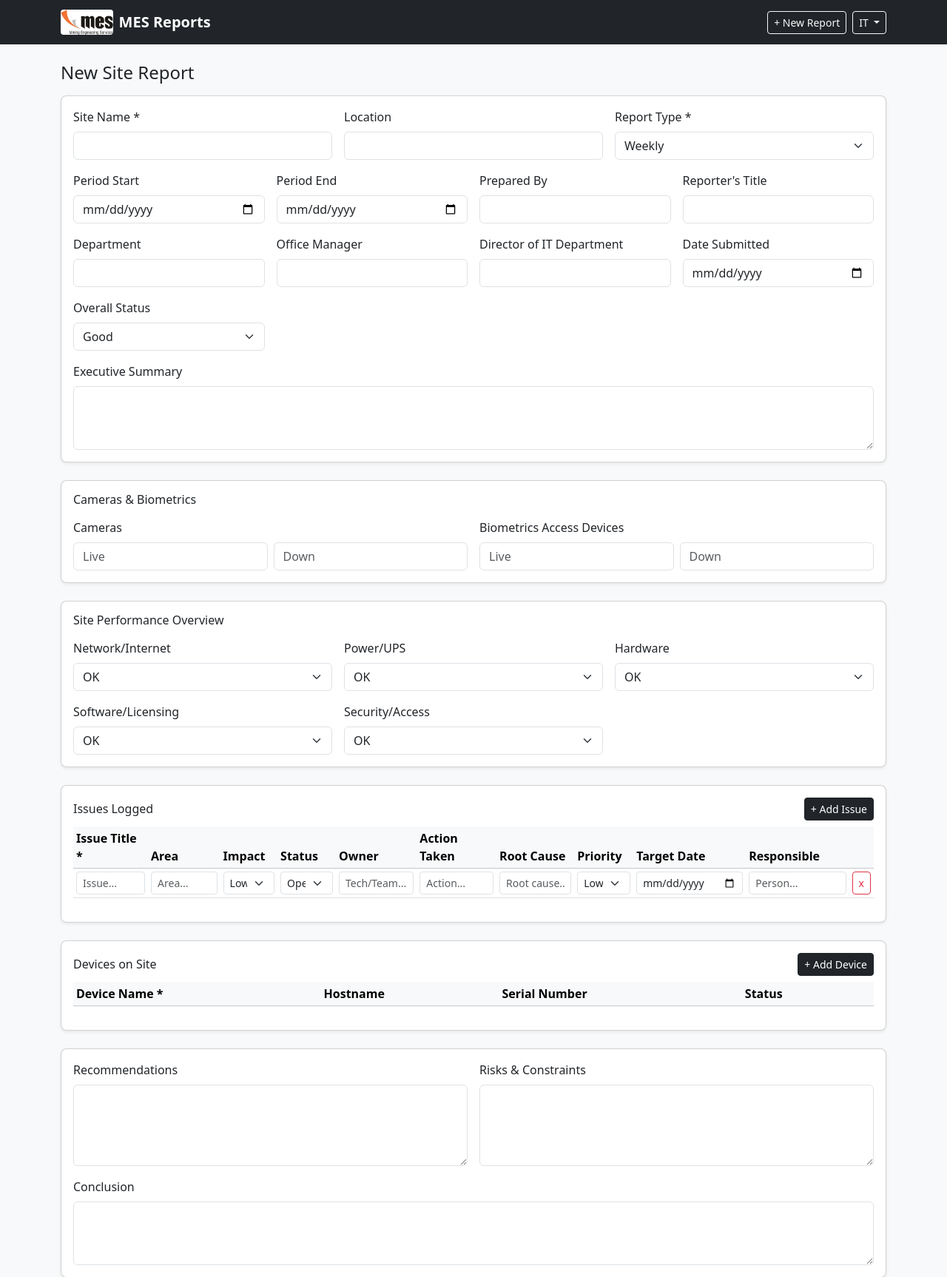
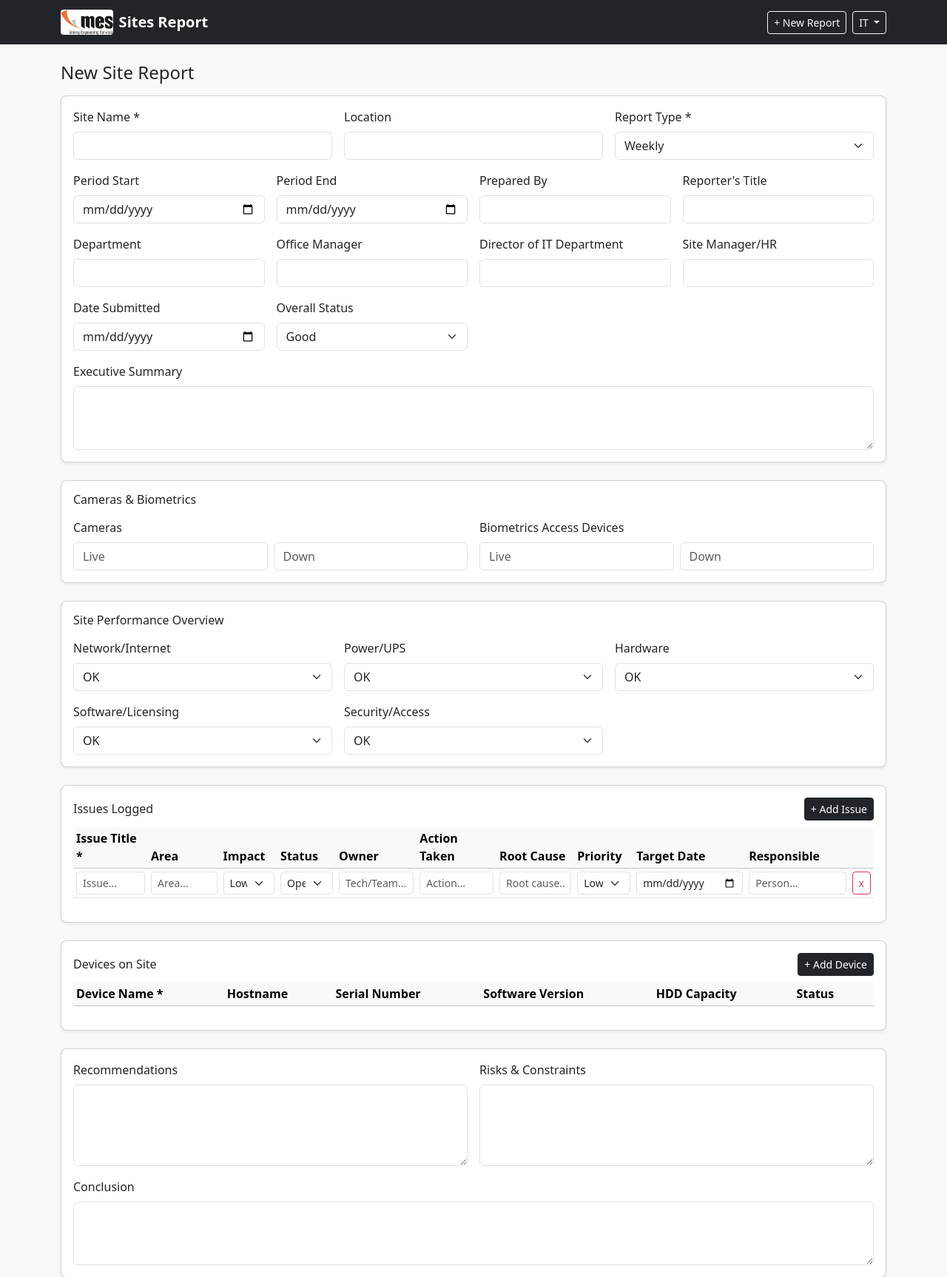
Before and after one commit to py-tony/MES_SITES_REPORT_GENERATOR, a Flask app: page /report/new in a window 1280 px wide. Shown: the top 1726 px of the page at 74% size. Run offline with Flask 3, Linux system fonts and the light colour scheme; a user stored in the database is signed in; data comes from the database, SQL or seed files in the repository; both versions use the stored data as it was after the commit; lists and menus that the app fills with data are empty.

Commit message:
added new field

```diff
--- a/app.py
+++ b/app.py
@@ -46,6 +46,7 @@ def init_db():
         prepared_by_title TEXT,
         office_manager TEXT,
         director_it TEXT,
+        site_manager_hr TEXT,
 
         executive_summary TEXT,
         overall_status TEXT,
@@ -95,6 +96,8 @@ def init_db():
         device_name TEXT NOT NULL,
         hostname TEXT,
         serial_number TEXT,
+        software_version TEXT,
+        hdd_capacity TEXT,
         status TEXT,
         FOREIGN KEY(report_id) REFERENCES reports(id) ON DELETE CASCADE
     )
@@ -139,10 +142,26 @@ def init_db():
         alter_stmts.append("ALTER TABLE reports ADD COLUMN office_manager TEXT")
     if 'director_it' not in existing_cols:
         alter_stmts.append("ALTER TABLE reports ADD COLUMN director_it TEXT")
+    if 'site_manager_hr' not in existing_cols:
+        alter_stmts.append("ALTER TABLE reports ADD COLUMN site_manager_hr TEXT")
     if 'prepared_by_title' not in existing_cols:
         alter_stmts.append("ALTER TABLE reports ADD COLUMN prepared_by_title TEXT")
 
     for s in alter_stmts:
+        try:
+            cur.execute(s)
+        except Exception:
+            pass
+
+    # Ensure new columns exist for devices table
+    existing_device_cols = [r[1] for r in cur.execute("PRAGMA table_info(devices)").fetchall()]
+    device_alter_stmts = []
+    if 'software_version' not in existing_device_cols:
+        device_alter_stmts.append("ALTER TABLE devices ADD COLUMN software_version TEXT")
+    if 'hdd_capacity' not in existing_device_cols:
+        device_alter_stmts.append("ALTER TABLE devices ADD COLUMN hdd_capacity TEXT")
+
+    for s in device_alter_stmts:
         try:
             cur.execute(s)
         except Exception:
@@ -335,7 +354,7 @@ def new_report():
         cur.execute("""
             INSERT INTO reports (
                 site_name, location, report_type, period_start, period_end,
-                prepared_by, department, date_submitted, prepared_by_title, office_manager, director_it,
+                prepared_by, department, date_submitted, prepared_by_title, office_manager, director_it, site_manager_hr,
                 executive_summary, overall_status,
                 network_status, power_status, hardware_status, biomedical_status,
                 cameras_live, cameras_down, biometrics_live, biometrics_down,
@@ -343,7 +362,7 @@ def new_report():
                 recommendations, risks_constraints, conclusion,
                 created_at
             )
-            VALUES (?, ?, ?, ?, ?, ?, ?, ?, ?, ?, ?, ?, ?, ?, ?, ?, ?, ?, ?, ?, ?, ?, ?, ?, ?, ?, ?)
+            VALUES (?, ?, ?, ?, ?, ?, ?, ?, ?, ?, ?, ?, ?, ?, ?, ?, ?, ?, ?, ?, ?, ?, ?, ?, ?, ?, ?, ?)
         """, (
             data.get("site_name"),
             data.get("location"),
@@ -356,6 +375,7 @@ def new_report():
             data.get("prepared_by_title"),
             data.get("office_manager"),
             data.get("director_it"),
+            data.get("site_manager_hr"),
             data.get("executive_summary"),
             data.get("overall_status"),
             data.get("network_status"),
@@ -417,6 +437,8 @@ def new_report():
         device_names = request.form.getlist("device_name[]")
         hostnames = request.form.getlist("hostname[]")
         serials = request.form.getlist("serial_number[]")
+        software_versions = request.form.getlist("software_version[]")
+        hdd_capacities = request.form.getlist("hdd_capacity[]")
         dev_statuses = request.form.getlist("device_status[]")
 
         for idx in range(len(device_names)):
@@ -426,13 +448,15 @@ def new_report():
 
             cur.execute("""
                 INSERT INTO devices (
-                    report_id, device_name, hostname, serial_number, status
-                ) VALUES (?, ?, ?, ?, ?)
+                    report_id, device_name, hostname, serial_number, software_version, hdd_capacity, status
+                ) VALUES (?, ?, ?, ?, ?, ?, ?)
             """, (
                 report_id,
                 dname,
                 hostnames[idx] if idx < len(hostnames) else "",
                 serials[idx] if idx < len(serials) else "",
+                software_versions[idx] if idx < len(software_versions) else "",
+                hdd_capacities[idx] if idx < len(hdd_capacities) else "",
                 dev_statuses[idx] if idx < len(dev_statuses) else ""
             ))
 
@@ -485,7 +509,7 @@ def edit_report(report_id):
         cur.execute("""
             UPDATE reports SET
                 site_name=?, location=?, report_type=?, period_start=?, period_end=?,
-                prepared_by=?, department=?, date_submitted=?, prepared_by_title=?, office_manager=?, director_it=?,
+                prepared_by=?, department=?, date_submitted=?, prepared_by_title=?, office_manager=?, director_it=?, site_manager_hr=?,
                 executive_summary=?, overall_status=?,
                 network_status=?, power_status=?, hardware_status=?, biomedical_status=?,
                 cameras_live=?, cameras_down=?, biometrics_live=?, biometrics_down=?,
@@ -504,6 +528,7 @@ def edit_report(report_id):
             data.get("prepared_by_title"),
             data.get("office_manager"),
             data.get("director_it"),
+            data.get("site_manager_hr"),
             data.get("executive_summary"),
             data.get("overall_status"),
             data.get("network_status"),
@@ -567,6 +592,8 @@ def edit_report(report_id):
         device_names = request.form.getlist("device_name[]")
         hostnames = request.form.getlist("hostname[]")
         serials = request.form.getlist("serial_number[]")
+        software_versions = request.form.getlist("software_version[]")
+        hdd_capacities = request.form.getlist("hdd_capacity[]")
         dev_statuses = request.form.getlist("device_status[]")
 
         for idx in range(len(device_names)):
@@ -576,13 +603,15 @@ def edit_report(report_id):
 
             cur.execute("""
                 INSERT INTO devices (
-                    report_id, device_name, hostname, serial_number, status
-                ) VALUES (?, ?, ?, ?, ?)
+                    report_id, device_name, hostname, serial_number, software_version, hdd_capacity, status
+                ) VALUES (?, ?, ?, ?, ?, ?, ?)
             """, (
                 report_id,
                 dname,
                 hostnames[idx] if idx < len(hostnames) else "",
                 serials[idx] if idx < len(serials) else "",
+                software_versions[idx] if idx < len(software_versions) else "",
+                hdd_capacities[idx] if idx < len(hdd_capacities) else "",
                 dev_statuses[idx] if idx < len(dev_statuses) else ""
             ))
 
@@ -665,6 +694,7 @@ def download_report(report_id):
         ["Department:", report["department"] or "-"],
         ["Office Manager:", report["office_manager"] or "-"],
         ["Director of IT Department:", report["director_it"] or "-"],
+        ["Site Manager/HR:", report["site_manager_hr"] or "-"],
         ["Date Submitted:", report["date_submitted"] or "-"],
         ["Overall Status:", report["overall_status"] or "-"]
     ]
--- a/templates/base.html
+++ b/templates/base.html
@@ -3,7 +3,7 @@
 <head>
   <meta charset="UTF-8">
   <meta name="viewport" content="width=device-width, initial-scale=1">
-  <title>Site Reports</title>
+  <title>Sites Report</title>
 
   <!-- Bootstrap -->
   <link href="https://cdn.jsdelivr.net/npm/bootstrap@5.3.2/dist/css/bootstrap.min.css" rel="stylesheet">
@@ -16,7 +16,7 @@
   <div class="container">
     <a class="navbar-brand fw-bold d-flex align-items-center" href="{{ url_for('index') }}">
       <img src="{{ url_for('static', filename='logo.png') }}" height="34" alt="Logo" class="me-2" />
-      <span>MES Reports</span>
+      <span>Sites Report</span>
     </a>
 
     <button class="navbar-toggler" type="button" data-bs-toggle="collapse" data-bs-target="#navbarNav">
--- a/templates/index.html
+++ b/templates/index.html
@@ -3,7 +3,7 @@
 
 <div class="d-flex justify-content-between align-items-center mb-3">
   <div>
-    <h4 class="mb-0">All Site Reports</h4>
+    <h4 class="mb-0">Sites Report</h4>
     <div class="text-muted small">Search and track site performance in one place.</div>
   </div>
 </div>
--- a/templates/new_report.html
+++ b/templates/new_report.html
@@ -60,6 +60,11 @@
         <div class="col-md-3">
           <label class="form-label">Director of IT Department</label>
           <input class="form-control" name="director_it">
+        </div>
+
+        <div class="col-md-3">
+          <label class="form-label">Site Manager/HR</label>
+          <input class="form-control" name="site_manager_hr">
         </div>
 
         <div class="col-md-3">
@@ -188,6 +193,8 @@
               <th>Device Name *</th>
               <th>Hostname</th>
               <th>Serial Number</th>
+              <th>Software Version</th>
+              <th>HDD Capacity</th>
               <th>Status</th>
               <th></th>
             </tr>
@@ -302,6 +309,8 @@ function deviceRowHTML() {
     <td><input class="form-control form-control-sm" name="device_name[]" placeholder="Device name..." required /></td>
     <td><input class="form-control form-control-sm" name="hostname[]" placeholder="Hostname..." /></td>
     <td><input class="form-control form-control-sm" name="serial_number[]" placeholder="Serial..." /></td>
+    <td><input class="form-control form-control-sm" name="software_version[]" placeholder="e.g. Windows 10 21H2" /></td>
+    <td><input class="form-control form-control-sm" name="hdd_capacity[]" placeholder="e.g. 500GB" /></td>
     <td>
       <select class="form-select form-select-sm" name="device_status[]">
         <option value="Good">Good</option>
```
Also changed, not shown: templates/edit_report.html (+9 -0 lines), templates/report_detail.html (+6 -1 lines), instance/site_reports.db.
